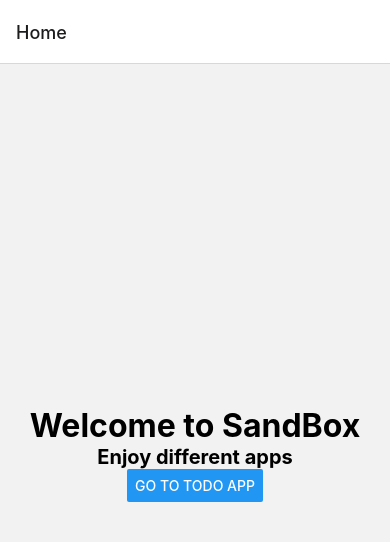
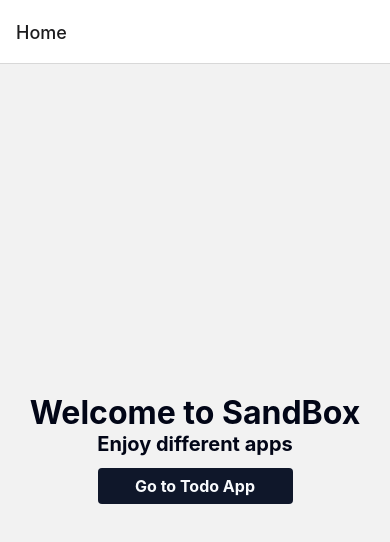
Before and after one commit to jonichi16/rn_test, a React Native app: screen /Home in a window 390 px wide. Shown: the top 542 px of the page. Built offline with nearby package versions, Linux system fonts and the light colour scheme.

Commit message:
Add styles dir

```diff
--- a/src/pages/Home.tsx
+++ b/src/pages/Home.tsx
@@ -1,10 +1,8 @@
-/**
- * @format
- */
-
-import {Button, StyleSheet, Text, View} from 'react-native';
+import {StyleSheet, Text, View, Pressable} from 'react-native';
 import React from 'react';
 import {NavigationProp} from '@react-navigation/native';
+
+import {Colors, Typography} from '../styles';
 
 type RootStackParamList = {
   Home: undefined;
@@ -18,12 +16,19 @@ const Home = ({
 }) => {
   return (
     <View style={styles.container}>
-      <Text style={styles.h1}>Welcome to SandBox</Text>
-      <Text style={styles.h2}>Enjoy different apps</Text>
-      <Button
-        title="Go to Todo App"
+      <Text style={styles.header}>Welcome to SandBox</Text>
+      <Text style={styles.subheader}>Enjoy different apps</Text>
+      <Pressable
         onPress={() => navigation.navigate('Todo App')}
-      />
+        style={({pressed}) => [
+          {
+            backgroundColor: pressed ? '#1e293b' : '#0f172a',
+            transform: pressed ? [{scale: 0.98}] : [{scale: 1}],
+          },
+          styles.btn,
+        ]}>
+        <Text style={styles.btnText}>Go to Todo App</Text>
+      </Pressable>
     </View>
   );
 };
@@ -36,14 +41,24 @@ const styles = StyleSheet.create({
     justifyContent: 'center',
     alignItems: 'center',
   },
-  h1: {
-    fontSize: 32,
+  header: {
+    ...Typography.header.xxl,
+    color: Colors.primary.dark,
+  },
+  subheader: {
+    ...Typography.header.lg,
+    color: Colors.primary.dark,
+  },
+  btn: {
+    width: '50%',
+    padding: 8,
+    borderRadius: 4,
+    marginVertical: 12,
+  },
+  btnText: {
+    color: '#f8fafc',
+    fontSize: 16,
     fontWeight: '700',
-    color: 'black',
-  },
-  h2: {
-    fontSize: 20,
-    fontWeight: '700',
-    color: 'black',
+    textAlign: 'center',
   },
 });
--- /dev/null
+++ b/src/styles/colors.ts
@@ -0,0 +1,7 @@
+type Primary = 'light' | 'p800' | 'p900' | 'dark';
+export const primary: Record<Primary, string> = {
+  light: '#f8fafc',
+  p800: '#1e293b',
+  p900: '#0f172a',
+  dark: '#020617',
+};
--- /dev/null
+++ b/src/styles/index.ts
@@ -0,0 +1,5 @@
+import * as Colors from './colors';
+import * as Typography from './typography';
+import * as Spacing from './spacing';
+
+export {Colors, Typography, Spacing};
--- /dev/null
+++ b/src/styles/spacing.ts
@@ -0,0 +1,21 @@
+type Spacing =
+  | 'xxxs'
+  | 'xxs'
+  | 'xs'
+  | 'sm'
+  | 'md'
+  | 'lg'
+  | 'xl'
+  | 'xxl'
+  | 'xxxl';
+export const spacing: Record<Spacing, number> = {
+  xxxs: 2,
+  xxs: 4,
+  xs: 8,
+  sm: 12,
+  md: 16,
+  lg: 24,
+  xl: 32,
+  xxl: 48,
+  xxxl: 64,
+};
--- /dev/null
+++ b/src/styles/typography.ts
@@ -0,0 +1,135 @@
+import {TextStyle} from 'react-native';
+
+type FontSize = 'xs' | 'sm' | 'md' | 'lg' | 'xl' | 'xxl' | 'xxxl';
+export const fontSize: Record<FontSize, TextStyle> = {
+  xs: {
+    fontSize: 13,
+  },
+  sm: {
+    fontSize: 14,
+  },
+  md: {
+    fontSize: 16,
+  },
+  lg: {
+    fontSize: 20,
+  },
+  xl: {
+    fontSize: 24,
+  },
+  xxl: {
+    fontSize: 32,
+  },
+  xxxl: {
+    fontSize: 38,
+  },
+};
+
+type FontWeight = 'regular' | 'semibold' | 'bold';
+export const fontWeight: Record<FontWeight, TextStyle> = {
+  regular: {
+    fontWeight: '400',
+  },
+  semibold: {
+    fontWeight: '600',
+  },
+  bold: {
+    fontWeight: '700',
+  },
+};
+
+type Header = 'xs' | 'sm' | 'md' | 'lg' | 'xl' | 'xxl' | 'xxxl';
+export const header: Record<Header, TextStyle> = {
+  xs: {
+    ...fontSize.xs,
+    ...fontWeight.bold,
+  },
+  sm: {
+    ...fontSize.sm,
+    ...fontWeight.bold,
+  },
+  md: {
+    ...fontSize.md,
+    ...fontWeight.bold,
+  },
+  lg: {
+    ...fontSize.lg,
+    ...fontWeight.bold,
+  },
+  xl: {
+    ...fontSize.xl,
+    ...fontWeight.bold,
+  },
+  xxl: {
+    ...fontSize.xxl,
+    ...fontWeight.bold,
+  },
+  xxxl: {
+    ...fontSize.xxxl,
+    ...fontWeight.bold,
+  },
+};
+
+type SubHeader = 'xs' | 'sm' | 'md' | 'lg' | 'xl' | 'xxl' | 'xxxl';
+export const subHeader: Record<SubHeader, TextStyle> = {
+  xs: {
+    ...fontSize.xs,
+    ...fontWeight.semibold,
+  },
+  sm: {
+    ...fontSize.sm,
+    ...fontWeight.semibold,
+  },
+  md: {
+    ...fontSize.md,
+    ...fontWeight.semibold,
+  },
+  lg: {
+    ...fontSize.lg,
+    ...fontWeight.semibold,
+  },
+  xl: {
+    ...fontSize.xl,
+    ...fontWeight.semibold,
+  },
+  xxl: {
+    ...fontSize.xxl,
+    ...fontWeight.semibold,
+  },
+  xxxl: {
+    ...fontSize.xxxl,
+    ...fontWeight.semibold,
+  },
+};
+
+type Body = 'xs' | 'sm' | 'md' | 'lg' | 'xl' | 'xxl' | 'xxxl';
+export const body: Record<Body, TextStyle> = {
+  xs: {
+    ...fontSize.xs,
+    ...fontWeight.regular,
+  },
+  sm: {
+    ...fontSize.sm,
+    ...fontWeight.regular,
+  },
+  md: {
+    ...fontSize.md,
+    ...fontWeight.regular,
+  },
+  lg: {
+    ...fontSize.lg,
+    ...fontWeight.regular,
+  },
+  xl: {
+    ...fontSize.xl,
+    ...fontWeight.regular,
+  },
+  xxl: {
+    ...fontSize.xxl,
+    ...fontWeight.regular,
+  },
+  xxxl: {
+    ...fontSize.xxxl,
+    ...fontWeight.regular,
+  },
+};
```
Also changed, not shown: src/components/menuComponents/MenuButton.tsx (added, +43 -0 lines), src/pages/Menu.tsx (added, +16 -0 lines).
